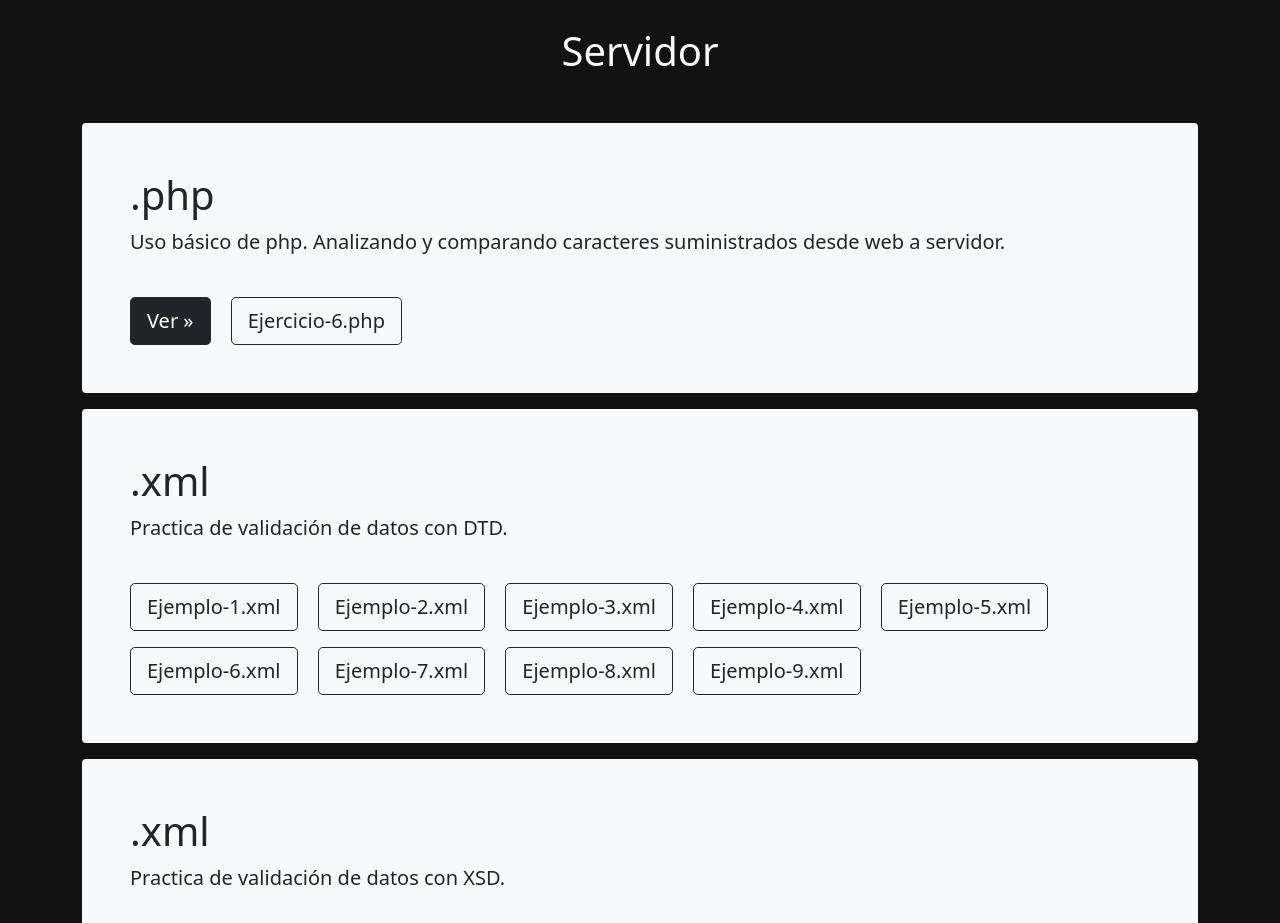
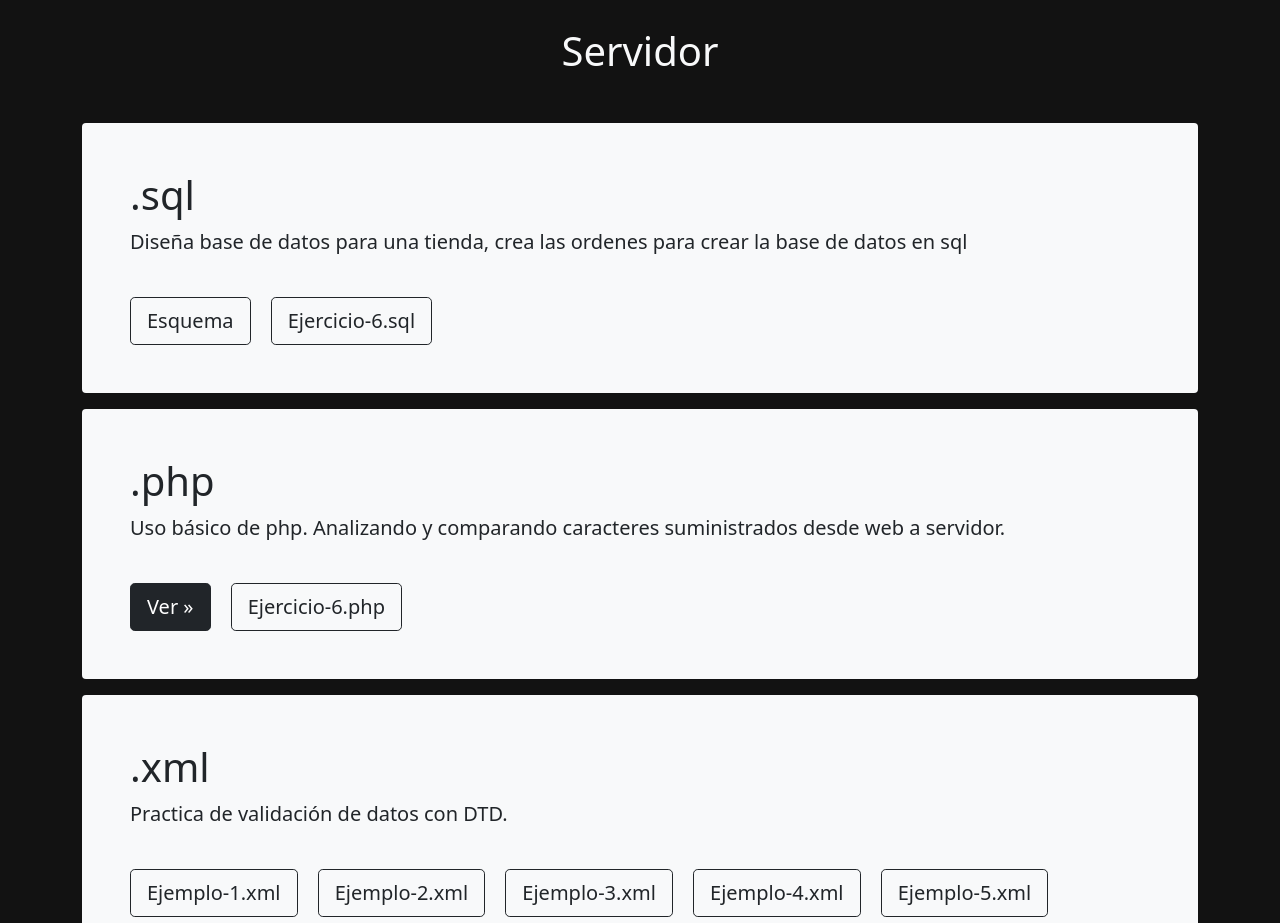
Before and after one commit to animaultrix/htdocs, a plain HTML site: page 000webhost/public_html/index.html in a window 1280 px wide. Shown: the part 2140-3063 px from the top of the page. Drawn offline with nearby package versions, Linux system fonts and the light colour scheme.

Commit message:
base datos tienda .sql

```diff
--- a/000webhost/public_html/index.html
+++ b/000webhost/public_html/index.html
@@ -130,6 +130,14 @@
     Servidor
   </p>
 </div>
+<main   class="container ">
+  <div class="bg-light p-5 rounded mt-3 enlace">
+    <h1>.sql</h1>
+    <p class="lead mb-4">Diseña base de datos para una tienda, crea las ordenes para crear la base de datos en sql</p>
+    <a class="btn btn-lg btn-outline-dark me-3 mt-3" href="https://github.com/animaultrix/DAW/blob/master/DAW/Practica%20sql/Diagrama.png" role="button" target="_blank">Esquema</a>
+    <a class="btn btn-lg btn-outline-dark me-3 mt-3" href="https://github.com/animaultrix/DAW/blob/master/DAW/Practica%20sql/BaseDatosTienda.sql" role="button" target="_blank">Ejercicio-6.sql</a>
+  </div>
+</main>
 <main   class="container ">
   <div class="bg-light p-5 rounded mt-3 enlace">
     <h1>.php</h1>
```
